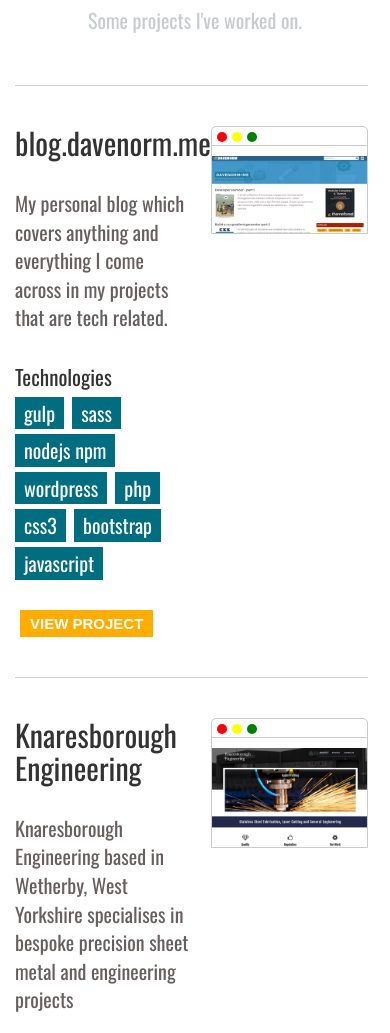
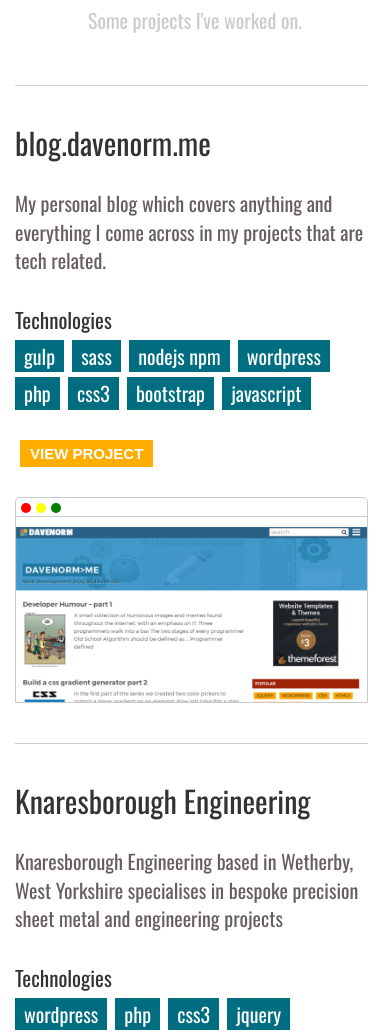
Before and after one commit to davidnorminton/Portfolio, a website: page home.html in a window 390 px wide. Shown: the part 1701-2734 px from the top of the page. Drawn offline with nearby package versions, Linux system fonts and the light colour scheme.

Commit message:
changed nav

```diff
--- a/css/home.scss
+++ b/css/home.scss
@@ -132,8 +132,6 @@
     }
     ul li a:hover {
         color: #fff;
-        position: relative;
-        bottom: 5px;
         text-decoration: none;
     }
 }
@@ -313,6 +311,16 @@
     width: 50%;
     padding-left: 20px;
 }
+@media only screen and (max-width: 780px) {
+    .projectAbout, .projectImage {
+        width: 100%;
+        float: none;
+    }
+    .projectImage {
+        padding: 0;
+        margin-top: 30px;
+    }
+}
 .view-project {
     margin-top: 30px;
     background: #ffad00;
```
Also changed, not shown: css/style.css.
